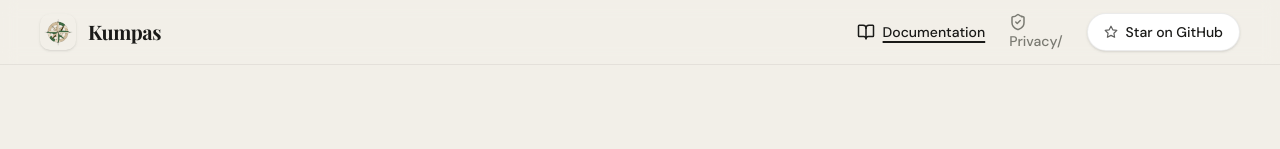
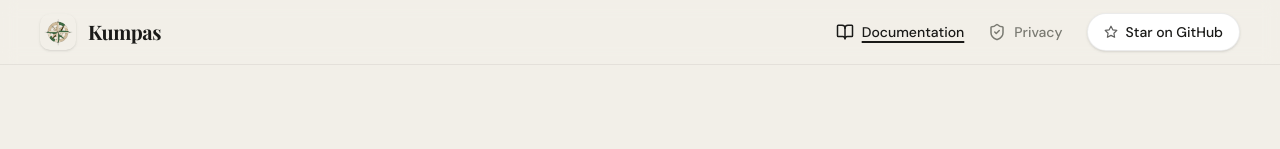
Before and after one commit to jermochi/kumpas, a Next.js app: page /documentation in a window 1280 px wide. Shown: the top 149 px of the page. Built offline with nearby package versions, Linux system fonts and the light colour scheme.

Commit message:
Fixed shield alignment.

```diff
--- a/src/components/navigation/nav-links.tsx
+++ b/src/components/navigation/nav-links.tsx
@@ -23,12 +23,12 @@ export default function NavLinks() {
             {/* • */}
             <Link
                 href="/privacy"
-                className={`text-sm font-medium transition-colors hover:text-ink ${pathname === "/privacy" ? "text-ink underline underline-offset-4 decoration-2" : "text-muted-text"
+                className={`flex items-center gap-2 text-sm font-medium transition-colors hover:text-ink ${pathname === "/privacy" ? "text-ink underline underline-offset-4 decoration-2" : "text-muted-text"
                     }`}
-                    title="Privacy"
+                title="Privacy"
             >
-                <ShieldCheck size={18}/>
-                <span className="hidden sm:inline">Privacy/</span>
+                <ShieldCheck size={18} />
+                <span className="hidden sm:inline">Privacy</span>
             </Link>
             {/*linked to our github*/}
             <a
```
